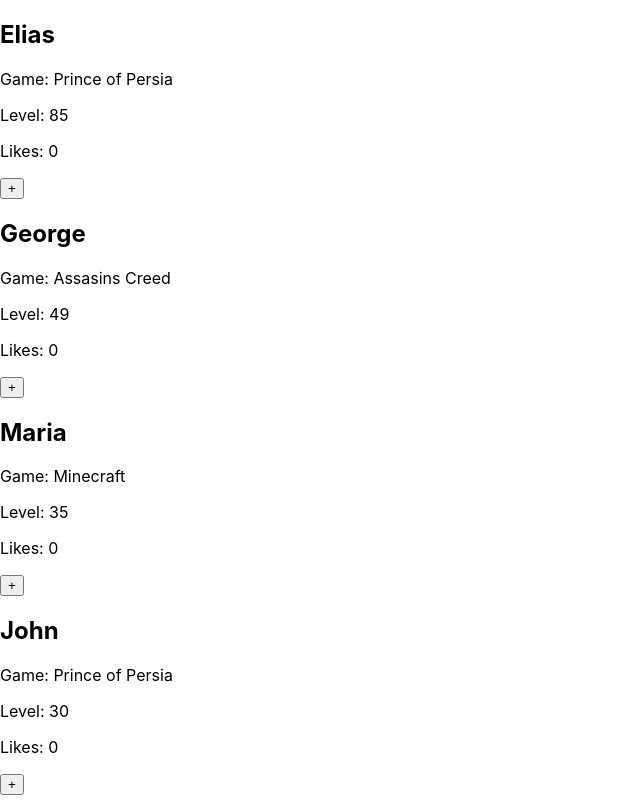
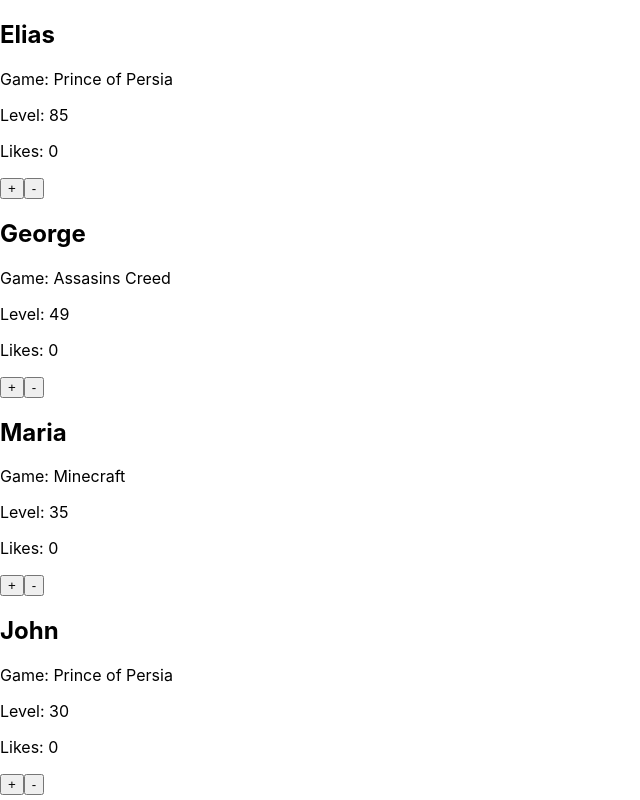
Before and after one commit to IliasSari/react-project-0, a React (Create React App) app: page / in a window 1280 px wide. Shown: the whole page, without its empty margins (0-640 px from the left). Built offline with nearby package versions, Linux system fonts and the light colour scheme.

Commit message:
Added decrease button

```diff
--- a/src/PlayerCard.js
+++ b/src/PlayerCard.js
@@ -4,6 +4,9 @@
     const [likes, setLikes] = useState(0);
 function increaseLikes(){
     setLikes(prev => prev +1);
+    }
+function decreaseLikes(){
+    setLikes(prev => prev -1);
     }
     return(
         <div>
@@ -12,6 +15,7 @@
             <p>Level: {level}</p>
             <p>Likes: {likes}</p>
             <button onClick = {increaseLikes}>+</button>
+            <button onClick = {decreaseLikes}>-</button>
         </div>
     )
 }
```
